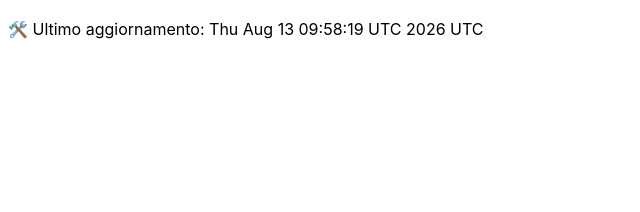
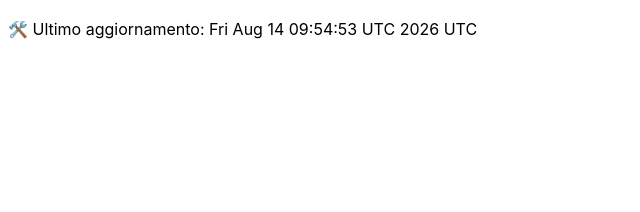
Before and after one commit to DanteTrb/DanteTrb.github.io, a Jekyll site: the page built from badges.md, in a window 1280 px wide. Shown: the top 212 px of the page, without its empty margins (0-640 px from the left). Built offline with Jekyll 4.4.1, drawn with Linux system fonts in a browser that asks for light colours; our own code applies the rules of GitHub Pages for plain Markdown files.

Commit message:
🛠️ Aggiornamento automatico badge

```diff
--- a/badges.md
+++ b/badges.md
@@ -1 +1 @@
-🛠️ Ultimo aggiornamento: Thu Aug 13 09:58:19 UTC 2026 UTC
+🛠️ Ultimo aggiornamento: Fri Aug 14 09:54:53 UTC 2026 UTC
```
